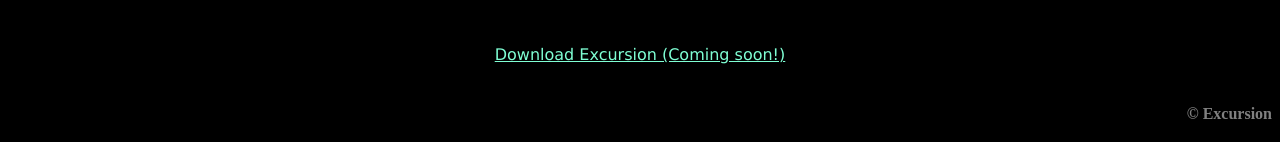
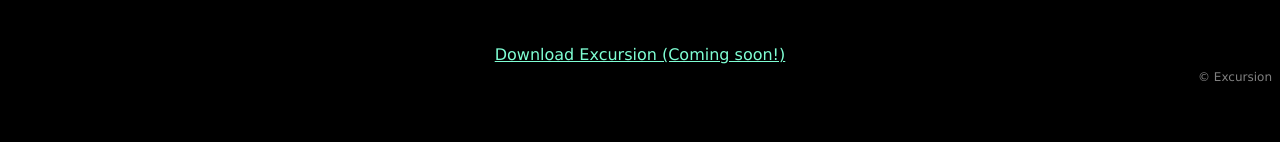
Before and after one commit to tyrrellv/excursion, a plain HTML site: page index.html in a window 1280 px wide. Shown: the part 1233-1375 px from the top of the page. After the commit the page ends 1352 px from the top, so only its background shows below. Drawn offline with Linux system fonts and the light colour scheme.

Commit message:
Change footer, almost done

```diff
--- a/index.html
+++ b/index.html
@@ -15,5 +15,5 @@
       <p><img src="./resources/images/phone.png" alt=""></p>
       <h2>Coming Soon for iPhone and Android<h2>
       <a href="#">Download Excursion (Coming soon!)</a>
-      <h4>© Excursion</h4>
+      <footer>© Excursion</footer>
 </html>
--- a/resources/css/style.css
+++ b/resources/css/style.css
@@ -29,7 +29,8 @@
   color: gray;
   text-align: center;
 }
-h4{
+footer{
   text-align: right;
   color: gray;
+  font-size: 12px;
 }
```
